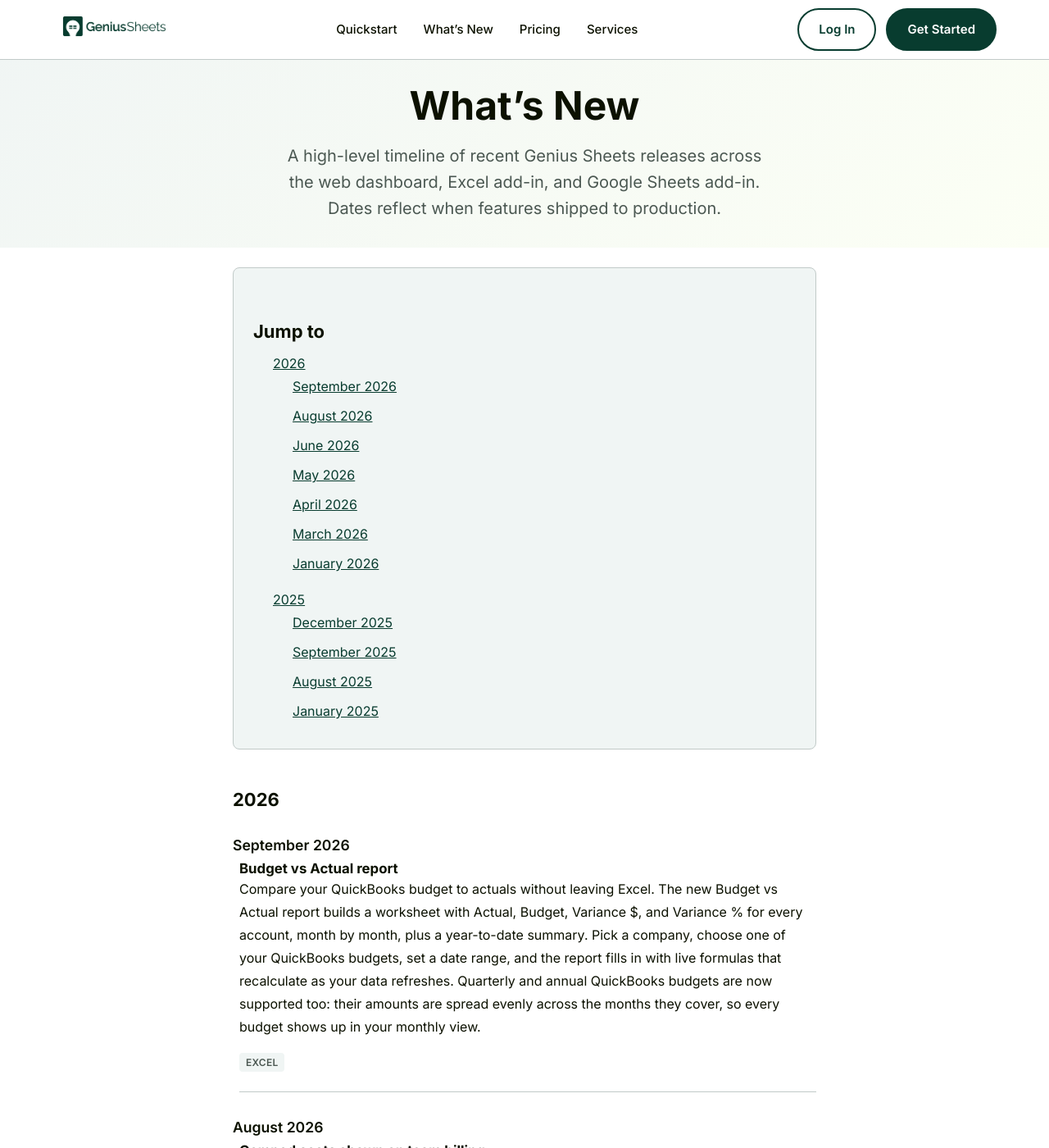
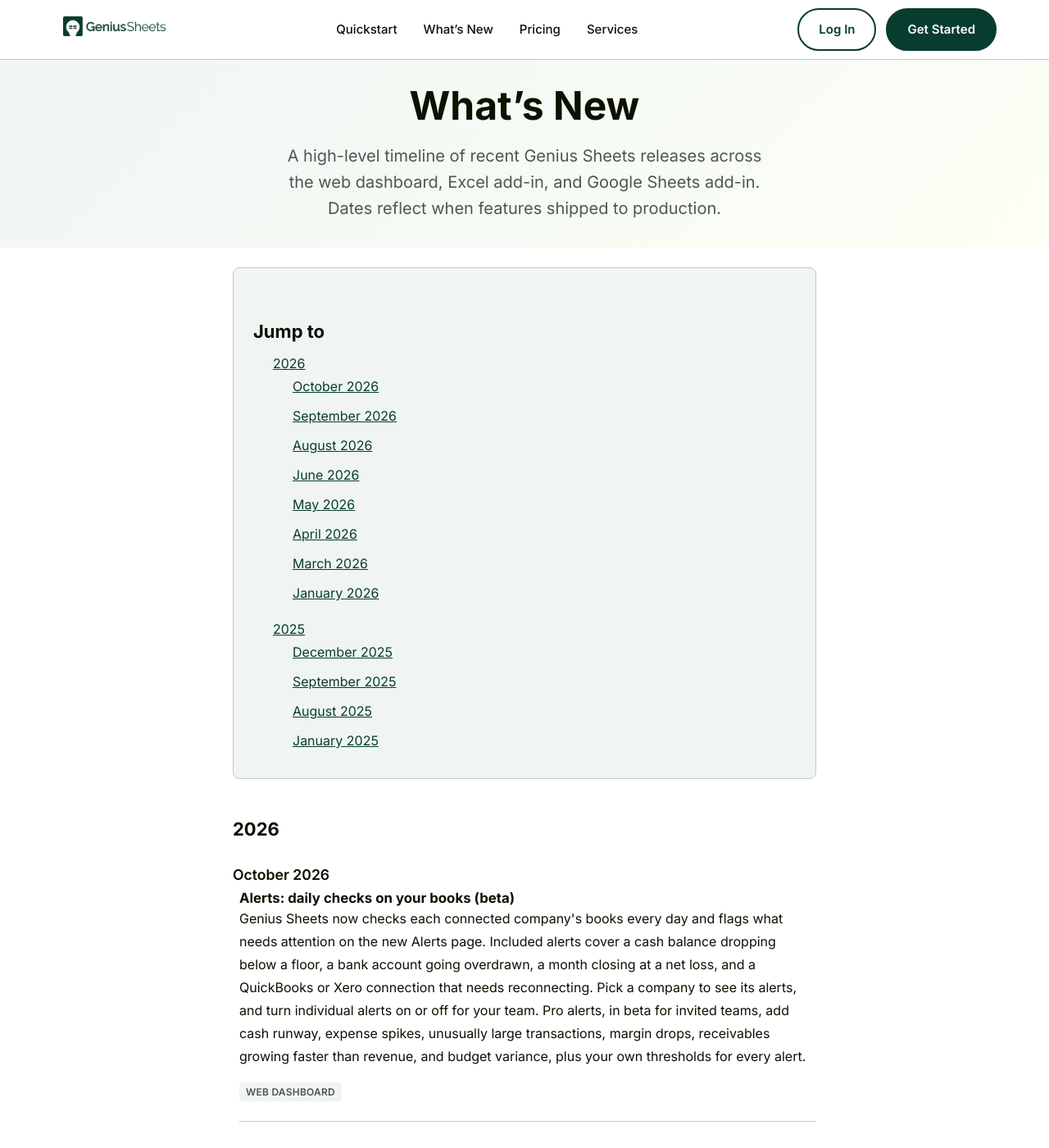
Before and after one commit to GeniusSheets/gs_site, a Jekyll site: the page built from whats-new.html, in a window 1280 px wide and 1400 px high. Shown: the whole window at 82% size. Built offline with Jekyll 4.4.1, drawn with Linux system fonts in a browser that asks for light colours.

Commit message:
whats-new: add Alerts (beta), October 2026
Co-Authored-By: Claude Opus 5.5 (1M context) <noreply@anthropic.com>

```diff
--- a/_data/whats_new.json
+++ b/_data/whats_new.json
@@ -5,6 +5,19 @@
     {
       "year": 2026,
       "months": [
+        {
+          "month": "October 2026",
+          "id": "october-2026",
+          "items": [
+            {
+              "title": "Alerts: daily checks on your books (beta)",
+              "platforms": [
+                "Web dashboard"
+              ],
+              "body_html": "<p>Genius Sheets now checks each connected company's books every day and flags what needs attention on the new Alerts page. Included alerts cover a cash balance dropping below a floor, a bank account going overdrawn, a month closing at a net loss, and a QuickBooks or Xero connection that needs reconnecting. Pick a company to see its alerts, and turn individual alerts on or off for your team. Pro alerts, in beta for invited teams, add cash runway, expense spikes, unusually large transactions, margin drops, receivables growing faster than revenue, and budget variance, plus your own thresholds for every alert.</p>"
+            }
+          ]
+        },
         {
           "month": "September 2026",
           "id": "september-2026",
```
Also changed, not shown: whats_new.md (+7 -0 lines).
